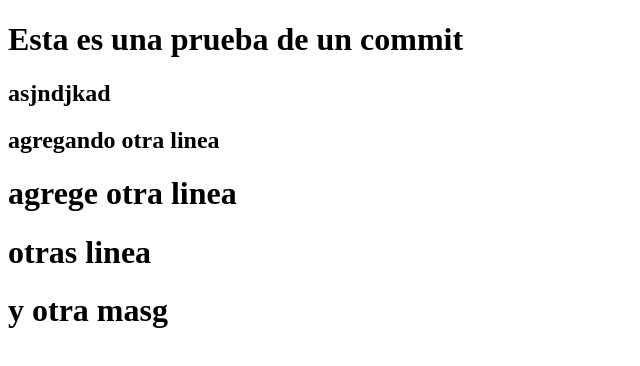
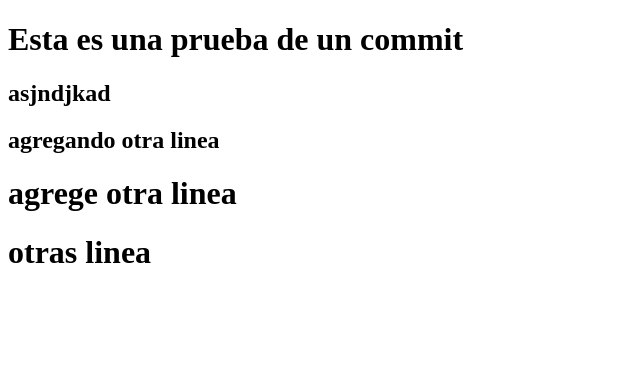
Before and after one commit to CarlosPoot/prueba-github, a plain HTML site: page index.html in a window 1280 px wide. Shown: the whole page, without its empty margins (0-640 px from the left). Drawn offline with Linux system fonts and the light colour scheme.

Commit message:
Revert "quite un commit"
This reverts commit 9754b84d641b32a4b84622d5ac7418e444d838cb.

```diff
--- a/index.html
+++ b/index.html
@@ -13,8 +13,6 @@
 
           <h1>otras linea</h1>
 
-          <h1>y otra masg</h1>
-
     </body>
 
 </html>
```
